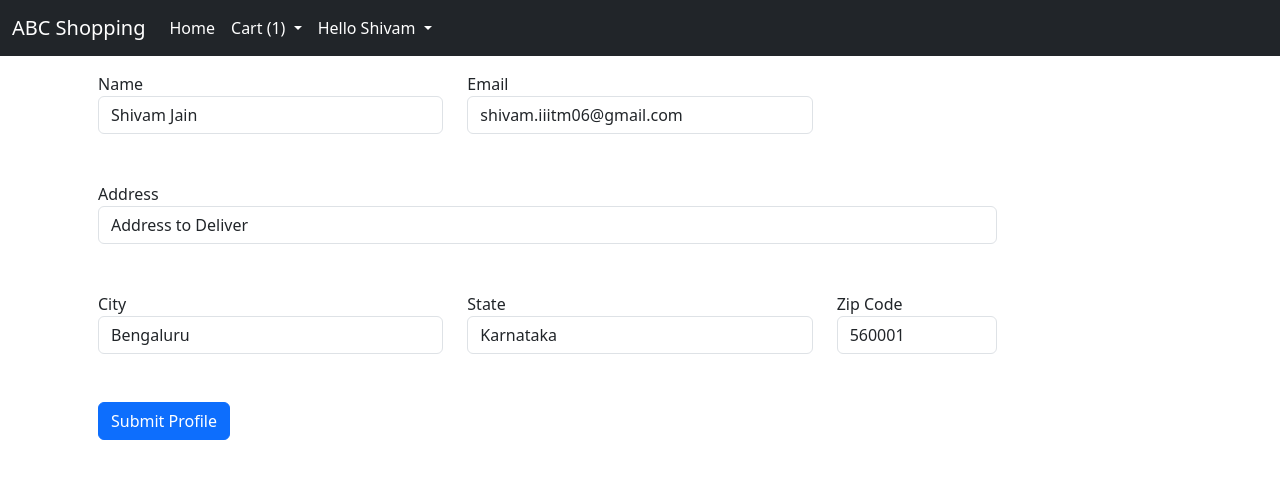
After one commit to shivamjain164/ecommerce, a Django app: page /profile in a window 1280 px wide. The commit adds this page. Shown: the top 479 px of the page. Run offline with Django 4.2, Linux system fonts and the light colour scheme; a user stored in the database is signed in; data comes from the database, SQL or seed files in the repository; some libraries are stand-ins or nearby versions.

Commit message:
Add files via upload

```diff
--- a/ecommerce/settings.py
+++ b/ecommerce/settings.py
@@ -134,4 +134,4 @@ STATICFILES_DIRS = [
 MEDIA_ROOT = BASE_DIR / "uploads"
 MEDIA_URL = "/user-media/"
 
-LOGIN_REDIRECT_URL = ""
+LOGIN_REDIRECT_URL = "/"
--- a/ecommerce/urls.py
+++ b/ecommerce/urls.py
@@ -22,4 +22,4 @@ from django.conf.urls.static import static
 urlpatterns = [
     path('admin/', admin.site.urls),
     path("", include("product.urls"))
-]+ static(settings.MEDIA_URL, document_root=settings.MEDIA_ROOT)
+] + static(settings.MEDIA_URL, document_root=settings.MEDIA_ROOT)
--- a/product/admin.py
+++ b/product/admin.py
@@ -1,6 +1,9 @@
 from django.contrib import admin
 from . import models
+from django.contrib.auth.models import User
 # Register your models here.
 admin.site.register(models.Product)
 admin.site.register(models.Cart_added)
 admin.site.register(models.OrderPlaced)
+admin.site.register(models.Address)
+# admin.site.register(User)
--- a/product/forms.py
+++ b/product/forms.py
@@ -1,4 +1,6 @@
 from django import forms
+from django.contrib.auth.forms import UserCreationForm
+from django.contrib.auth.models import User
 # from .models import Product
 
 class Searchform(forms.Form):
@@ -47,3 +49,8 @@ class Checkoutform(forms.Form):
         "class":"form-control",
 
         }), required=False, label="Total Amount")
+
+class Registrationform(UserCreationForm):
+    class Meta:
+        model = User
+        fields = ["username", "email", "password1", "password2"]
--- /dev/null
+++ b/product/templates/product/profile.html
@@ -0,0 +1,67 @@
+{% extends "base.html" %}
+{% block title %} Profile {% endblock  %}
+
+{% block body %}
+<div class = "container">
+    <form class = "form-action" method = "POST" action = "{% url 'profile' %}">
+        {% comment %} <h1>Profile</h1> {% endcomment %}
+        {% csrf_token %}
+        <div class = "row p-3 ">
+            <div class = "col-md-4">
+                <label>Name</label>
+                <p>{{user_info.name}}</p>
+                {% comment %} <input type = "hidden" name = "name" value = "{{user_info.name}}"> {% endcomment %}
+
+
+            </div>
+            <div class = "col-md-4">
+                <label>Email</label>
+                <p>{{user_info.email}}</p>
+                {% comment %} <input type = "hidden" name = "email" value = "{{user_info.email}}"> {% endcomment %}
+
+
+            </div>
+        </div>
+        <div class = "row p-3 ">
+            <div class = "col-md-10">
+                <label>Address</label>
+                <p>{{user_info.address}}</p>
+                {% comment %} <input type = "hidden" name = "address" value = "{{user_info.address}}"> {% endcomment %}
+
+
+            </div>
+        </div>
+        <div class = "row p-3">
+            <div class = "col-md-4">
+                <label>City</label>
+                <p>{{user_info.city}}</p>
+                {% comment %} <input type = "hidden" name = "city" value = "{{user_info.city}}"> {% endcomment %}
+
+
+            </div>
+            <div class = "col-md-4">
+                <label>State</label>
+                <p>{{user_info.state}}</p>
+                {% comment %} <input type = "hidden" name = "state" value = "{{user_info.state}}"> {% endcomment %}
+
+
+            </div>
+            <div class = "col-md-2">
+                <label>Zip Code</label>
+                <p>{{user_info.zip_code}}</p>
+                {% comment %} <input type = "hidden" name = "zip_code" value = "{{user_info.zip_code}}"> {% endcomment %}
+
+            </div>
+        </div>
+        <div class = "row p-3" >
+            <div class = "col-md-4">
+                <button type="submit" class="btn btn-primary">Submit Profile</button>
+
+
+            </div>
+        </div>
+    </form>
+
+</div>
+
+{% endblock  %}
--- a/product/urls.py
+++ b/product/urls.py
@@ -1,11 +1,18 @@
 from django.contrib import admin
 from django.urls import path, include
 from . import views
+from django.contrib.auth import views as auth_views
 
 urlpatterns = [
     path("<int:page_num>", views.index , name="index"),
     path("", views.index),
     path("product/<str:search>/<int:page_num>", views.search, name="search"),
     path("cart/", views.cart, name="cart"),
-    path("checkout/", views.checkout, name = "checkout")
+    path("checkout/", views.checkout, name = "checkout"),
+    path("order_details/", views.order_details, name = "order_details"),
+    path("login/", auth_views.LoginView.as_view(template_name = "product/login.html"), name = "login"),
+    path("logout/", views.user_logout , name = "logout"),
+    path("register/", views.register, name = "register"),
+    path("address/", views.address, name = "address"),
+    path("profile", views.profile, name = "profile"),
 ]
--- a/product/views.py
+++ b/product/views.py
@@ -4,7 +4,21 @@ from django.http import HttpResponse
 from django.db.models import Count
 from . import models
 from . import forms
+from django.contrib.auth.decorators import login_required
+from django.contrib.auth.models import User
+from django.contrib.auth import authenticate, login, logout
+from django.contrib.auth.forms import UserCreationForm
+from django.contrib import messages
 # Create your views here.
+
+# Fnction to create the cart_list for all pages. Showing cat items in the header
+def cart_list_items(request):
+    if request.user.is_authenticated:
+        cart_list = models.Cart_added.objects.filter(user = request.user)
+    else:
+        cart_list = models.Cart_added.objects.filter(user = None)
+
+    return cart_list
 
 
 # Code for landing page
@@ -26,11 +40,13 @@ def index(request,page_num=1):
             product = p.page(p.num_pages)
         else:
             product = p.page(page)
+        # print(request.user)
+
         return render(request, "product/index.html", {
             "product_list": product,
             "form": forms.Searchform(),
             "form1":forms.Cartform(),
-            "cart_list": models.Cart_added.objects.all(),
+            "cart_list": cart_list_items(request),
             })
 
 def search(request, search, page_num):
@@ -51,7 +67,7 @@ def search(request, search, page_num):
             "product_list": product,
             "form": forms.Searchform(),
             "form1":forms.Cartform(),
-            "cart_list": models.Cart_added.objects.all(),
+            "cart_list": cart_list_items(request),
             })
     else:
         return HttpResponse("No results found")
@@ -63,28 +79,43 @@ def cart(request):
     # Get the post from inex to cart and get ID in the form
     if request.method == "POST":
         cart_form = forms.Cartform(request.POST)
-
+        user = request.user
+        # print(user)
         if cart_form.is_valid():
             product_name = cart_form.cleaned_data["product"]
 
             product = models.Product.objects.get(id=product_name)
-            product_in_cart = models.Cart_added.objects.filter(product = product)
+            if user.is_authenticated:
+                product_in_cart = models.Cart_added.objects.filter(product = product, user = user)
+            else:
+                product_in_cart = models.Cart_added.objects.filter(product = product, user = None)
             if product_in_cart:
-                product_in_cart = models.Cart_added.objects.get(product=product)
-                product_in_cart.quantity = product_in_cart.quantity + 1
-                product_in_cart.save()
+                # product_in_cart = models.Cart_added.objects.f(product=product)
+                for product in product_in_cart:
+                    # print(product.product.name)
+                    # print(product.quantity)
+                    product.quantity = product.quantity + 1
+                    product.save()
 
             else:
                 # If the added product is not in cart, the new row is created in cart table
-                cart_item = models.Cart_added(product=product)
-                cart_item.save()
+                if user.is_authenticated:
+                    cart_item = models.Cart_added(product=product, user = user)
+                    cart_item.save()
+                else:
+                    cart_item = models.Cart_added(product=product, user = None)
+                    cart_item.save()
 
             # return render(request, "product/cart.html")
-    cart_list = models.Cart_added.objects.all()
-
-    return render(request, "product/cart.html",{
-        "cart_list":cart_list
-    })
+    # if user is not None:
+    #     cart_list = cart_list_items(request)
+    # else:
+    #     cart_list = cart_list_items(None)
+        return redirect("index", page_num=1)
+    else:
+        return render(request, "product/cart.html",{
+            "cart_list":cart_list_items(request),
+        })
 
 
 # Code for cart finishes here
@@ -92,50 +123,219 @@ def cart(request):
 # Code for checkout page
 def checkout(request):
     # Get the cart data to checkout page
-    cart_data = models.Cart_added.objects.all()
+    existing_address = None
+    if request.user.is_authenticated:
+        cart_data = models.Cart_added.objects.filter(user = request.user)
+        existing_address = models.Address.objects.filter(user = request.user, default = True)
+    else:
+        cart_data = models.Cart_added.objects.filter(user = None)
     total = 0
     for i in cart_data:
         i.product.price = i.product.price * i.quantity
         total += i.product.price
     checkout_form = forms.Checkoutform()
 
+
+
     if request.method == "POST":
         checkout_form = forms.Checkoutform(request.POST)
-        # total = 0
         if checkout_form.is_valid():
             #  Get cart details
-            cart_data = models.Cart_added.objects.all()
+            if request.user.is_authenticated:
+                cart_data = models.Cart_added.objects.filter(user = request.user)
+                existing_address = models.Address.objects.filter(user = request.user, default = True)
+                address_user = request.user
+            else:
+                cart_data = models.Cart_added.objects.filter(user = None)
             id_cart = cart_data[0].id
+            # Save the address details in the address table
+
+
+            if existing_address:
+                default = False
+
+            else:
+                default = True
+                address = models.Address()
+                if request.user.is_authenticated:
+                    address_user = request.user
+                else:
+                    existing_user = models.User.objects.filter(username = checkout_form.cleaned_data["email"])
+                    if existing_user:
+                        address_user = existing_user[0]
+                    else:
+                    # address.user = None
+                    # To be coded. Create a new user with default password and email as username
+                        user  = models.User.objects.create_user(
+                            username = checkout_form.cleaned_data["email"],
+                            email = checkout_form.cleaned_data["email"],
+                            password = checkout_form.cleaned_data["name"]
+                        )
+
+                        user.save()
+                        address_user = models.User.objects.get(username = checkout_form.cleaned_data["email"])
+                # address.user = request.user
+                if models.Address.objects.filter(user = address_user, default = True):
+                    print("Address already exists")
+                else:
+                    address = models.Address()
+                    address.user = address_user
+                    address.name = checkout_form.cleaned_data["name"]
+                    address.email = checkout_form.cleaned_data["email"]
+                    address.address = checkout_form.cleaned_data["address"]
+                    address.city = checkout_form.cleaned_data["city"]
+                    address.state = checkout_form.cleaned_data["state"]
+                    address.zip_code = checkout_form.cleaned_data["zip_code"]
+                    address.default = default
+
+                    address.save()
+
+
+
 
             # Save the data to the database
             order = models.OrderPlaced()
-
-
+            cart_data = models.Cart_added.objects.filter(user = address_user)
             for i in cart_data:
                 order = models.OrderPlaced()
+                order.address = models.Address.objects.get(user = address_user, default = True)
+                # print(address)
                 order.product = i.product
                 order.cart_id = id_cart
                 order.quantity = i.quantity
-                order.name = checkout_form.cleaned_data["name"]
-                order.email = checkout_form.cleaned_data["email"]
-                order.address = checkout_form.cleaned_data["address"]
-                order.city = checkout_form.cleaned_data["city"]
-                order.state = checkout_form.cleaned_data["state"]
-                order.zip_code = checkout_form.cleaned_data["zip_code"]
                 order.total = i.product.price * i.quantity
+                order.user = address_user
                 order.save()
 
             # Clear the cart after checkout
-            models.Cart_added.objects.all().delete()
-            return render(request,"product/order_placed.html", {
-                "cart_list":models.Cart_added.objects.all(),
+            cart_data.delete()
+            login(request, address_user)
+            return redirect("order_details")
 
-            })
-
-
-    return render(request, "product/checkout.html", {
+    if existing_address:
+        prefill_address = existing_address[0]
+        return render(request, "product/checkout.html", {
         "checkout_form":checkout_form,
         "cart_data":cart_data,
         "total":total,
-        "cart_list": models.Cart_added.objects.all(),
+        "cart_list": cart_list_items(request),
+        "existing_address":prefill_address,
     })
+    else:
+
+        return render(request, "product/checkout.html", {
+            "checkout_form":checkout_form,
+            "cart_data":cart_data,
+            "total":total,
+            "cart_list": cart_list_items(request),
+
+        })
+
+
+    # Check the order details in a page for all the orders placed
+def order_details(request):
+    # Get the order details from the order placed table
+    order_data = []
+    cart = models.OrderPlaced.objects.order_by().values("cart_id").distinct()
+    print(cart)
+    for i in range(0,len(cart)):
+        order_id=cart[i]["cart_id"]
+        if request.user.is_authenticated:
+            order_value = models.OrderPlaced.objects.filter(cart_id=order_id, user = request.user)
+            if order_value:
+                order_data.append(order_value)
+        else:
+            order_data.append(models.OrderPlaced.objects.filter(cart_id=order_id, user = None))
+    # for order in order_data:
+    #     for i in range(0,len(order)):
+    #         print(order[i])
+    print(order_data)
+    return render(request, "product/order_details.html", {
+        "order_data":order_data,
+        "cart_list": cart_list_items(request),
+    })
+
+
+@login_required
+def user_logout(request):
+    logout(request)
+    return redirect("index", page_num=1)
+
+def register(request):
+    if request.method == "POST":
+        form = forms.Registrationform(request.POST)
+        # print(form)
+        if form.is_valid():
+            user = models.User.objects.filter(email = form.cleaned_data["email"])
+            if user.exists():
+                messages.error(request, "Email already exists")
+                return redirect("register")
+
+            form.save()
+            username = form.cleaned_data.get("username")
+            password = form.cleaned_data.get("password1")
+            email = form.cleaned_data.get("email")
+            user = authenticate(username=username, password=password, email = email)
+            login(request, user)
+            return redirect("index", page_num=1)
+        else:
+            messages.error(request, "Invalid form submission")
+            return redirect("register")
+    else:
+        form = forms.Registrationform()
+    return render(request, "product/register.html", {
+        "form":form,
+        "cart_list": cart_list_items(request),
+    })
+
+
+def address(request):
+    return HttpResponse("Address page")
+
+@login_required
+def profile(request):
+    if request.method == "POST":
+        user_form = forms.Checkoutform(request.POST)
+        print(user_form)
+        if user_form.is_valid():
+            print("Reached valid form")
+            address_list = models.Address.objects.filter(user = request.user, default = True)
+            if address_list:
+                address = address_list[0]
+            else:
+                address = models.Address()
+            address.user = request.user
+            address.name = user_form.cleaned_data["name"]
+            address.email = user_form.cleaned_data["email"]
+            address.address = user_form.cleaned_data["address"]
+            address.city = user_form.cleaned_data["city"]
+            address.state = user_form.cleaned_data["state"]
+            address.zip_code = user_form.cleaned_data["zip_code"]
+            address.default = True
+            print(address.email)
+            address.save()
+        else:
+            print("Form is not valid")
+
+        return redirect("profile")
+    else:
+        print("Post is not triggered")
+        user_info = models.Address.objects.get(user = request.user)
+
+        if user_info:
+            user_form = forms.Checkoutform(initial={
+            "name":user_info.name,
+            "email":user_info.email,
+            "address":user_info.address,
+            "city":user_info.city,
+            "state":user_info.state,
+            "zip_code":user_info.zip_code,
+            })
+            return render(request, "product/profile.html", {
+                "user_info":user_form,
+                "cart_list": cart_list_items(request),
+            })
+        else:
+            return render(request, "product/profile.html", {
+                "cart_list": cart_list_items(request),
+            })
--- a/templates/base.html
+++ b/templates/base.html
@@ -42,9 +42,7 @@
                   </li>
 
                   <li class="nav-item">
-                    <button class="navbar-toggler" type="button" data-bs-toggle="collapse" data-bs-target="#navbarNavDarkDropdown" aria-controls="navbarNavDarkDropdown" aria-expanded="false" aria-label="Toggle navigation">
-                      <span class="navbar-toggler-icon"></span>
-                    </button>
+
                     <div class="collapse navbar-collapse" id="navbarNavDarkDropdown">
                       <ul class="navbar-nav">
                         <li class="nav-item dropdown">
@@ -66,7 +64,30 @@
                     </div>
 
                   </li>
+                  {% if user.is_authenticated %}
+                  <li class="nav-item dropdown">
 
+                    <a class="nav-link dropdown-toggle active" href="#" id="navbarDarkDropdownMenuLink" role="button" data-bs-toggle="dropdown" aria-expanded="false">
+                        Hello {{user|title}}
+                    </a>
+                    <ul class="dropdown-menu dropdown-menu-dark" aria-labelledby="dropdownMenuButton1">
+                      <li><a class="dropdown-item" href="{% url "order_details" %}">Order Details</a></li>
+                      <li><a class="dropdown-item" href="{% url "profile" %}">Profile</a></li>
+                      <li><a class="dropdown-item" href="{% url "logout"  %}">Logout</a></li>
+                    </ul>
+
+                    {% comment %} <a class="nav-link active" href="{% url "logout"  %}">Hello {{user|title}}</a> {% endcomment %}
+                </li>
+
+                    {% else %}
+                  <li class="nav-item">
+                    <a class="nav-link active" href="{% url "login" %}">Login</a>
+
+                  </li>
+                  <li class="nav-item">
+                    <a class="nav-link active" href="{% url "register" %}">Register</a>
+                  </li>
+                  {% endif %}
 
                 </ul>
 
```
Also changed, not shown: product/models.py (+23 -3 lines), product/templates/product/checkout.html (+68 -0 lines), product/templates/product/login.html (added, +22 -0 lines), product/templates/product/order_details.html (added, +52 -0 lines), product/templates/product/register.html (added, +31 -0 lines), db.sqlite3, product/migrations/0006_cart_added_user_orderplaced_user.py (added), product/migrations/0007_address.py (added), product/migrations/0008_remove_orderplaced_city_remove_orderplaced_email_and_more.py (added).
